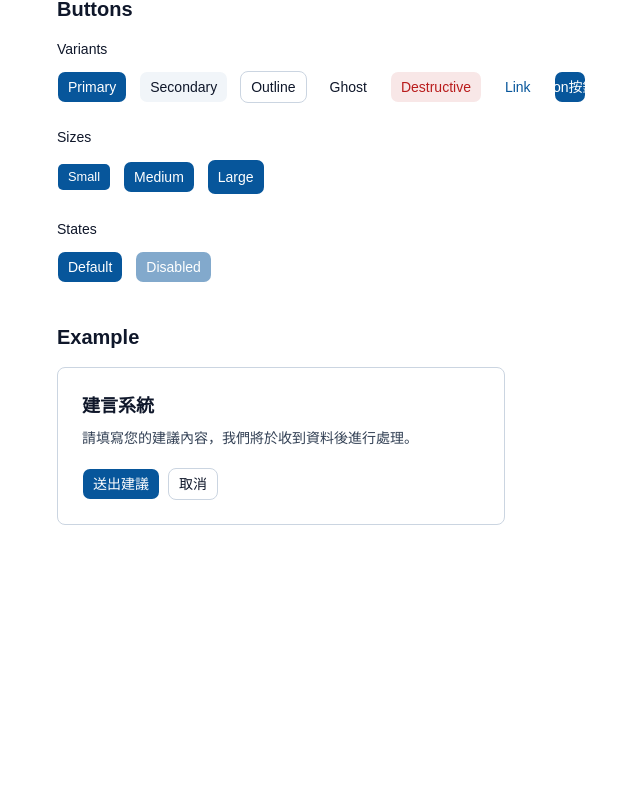
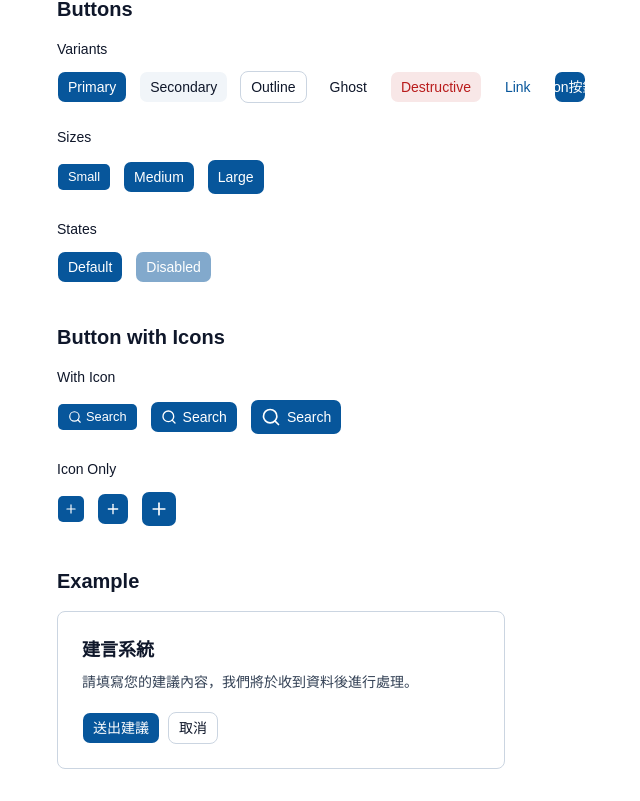
Before and after one commit to sufyspace/ui-kit-a11y, a React (Vite) app: page / in a window 1280 px wide. Shown: the part 853-1654 px from the top of the page, without its empty margins (71-711 px from the left). Before the commit the page ends 1410 px from the top, so only its background shows below. Built offline with nearby package versions, Linux system fonts and the light colour scheme.

Commit message:
feat: add button icon support
Co-authored-by: joyceSu0601 <96661711+joyceSu0601@users.noreply.github.com>

```diff
--- a/src/App.tsx
+++ b/src/App.tsx
@@ -1,4 +1,5 @@
 import { Button } from "@/components/ui/button"
+import { Search, Plus } from "lucide-react"
 
 const colors = [
     {
@@ -157,6 +158,51 @@ function App() {
                 </section>
 
                 <section>
+                    <h2 className="mb-4 text-xl font-semibold">Button with Icons</h2>
+
+                    <div className="space-y-6">
+                        <div>
+                            <h3 className="mb-3 text-sm font-medium">With Icon</h3>
+
+                            <div className="flex flex-wrap items-center gap-3">
+                                <Button size="sm">
+                                    <Search />
+                                    Search
+                                </Button>
+
+                                <Button size="md">
+                                    <Search />
+                                    Search
+                                </Button>
+
+                                <Button size="lg">
+                                    <Search />
+                                    Search
+                                </Button>
+                            </div>
+                        </div>
+
+                        <div>
+                            <h3 className="mb-3 text-sm font-medium">Icon Only</h3>
+
+                            <div className="flex flex-wrap items-center gap-3">
+                                <Button size="icon-sm" aria-label="新增">
+                                    <Plus />
+                                </Button>
+
+                                <Button size="icon-md" aria-label="新增">
+                                    <Plus />
+                                </Button>
+
+                                <Button size="icon-lg" aria-label="新增">
+                                    <Plus />
+                                </Button>
+                            </div>
+                        </div>
+                    </div>
+                </section>
+
+                <section>
                     <h2 className="mb-4 text-xl font-semibold">Example</h2>
 
                     <div className="max-w-md rounded-lg border bg-card p-6 text-card-foreground">
--- a/src/components/ui/button.tsx
+++ b/src/components/ui/button.tsx
@@ -27,7 +27,6 @@ const buttonVariants = cva(
 
       "[&_svg]:pointer-events-none",
       "[&_svg]:shrink-0",
-      "[&_svg:not([class*='size-'])]:size-4",
     ],
     {
       variants: {
@@ -56,19 +55,19 @@ const buttonVariants = cva(
               "h-7 gap-1 rounded-[min(var(--radius-md),12px)] px-2.5 text-[0.8rem] has-data-[icon=inline-end]:pr-1.5 has-data-[icon=inline-start]:pl-1.5 [&_svg:not([class*='size-'])]:size-3.5",
 
           md:
-              "h-8 gap-1.5 px-2.5 has-data-[icon=inline-end]:pr-2 has-data-[icon=inline-start]:pl-2",
+              "h-8 gap-1.5 px-2.5 has-data-[icon=inline-end]:pr-2 has-data-[icon=inline-start]:pl-2 [&_svg:not([class*='size-'])]:size-4",
 
           lg:
-              "h-9 gap-1.5 px-2.5 has-data-[icon=inline-end]:pr-2 has-data-[icon=inline-start]:pl-2",
+              "h-9 gap-1.5 px-2.5 has-data-[icon=inline-end]:pr-2 has-data-[icon=inline-start]:pl-2 [&_svg:not([class*='size-'])]:size-5",
 
           "icon-sm":
               "size-7 rounded-[min(var(--radius-md),12px)] [&_svg:not([class*='size-'])]:size-3.5",
 
           "icon-md":
-              "size-8",
+              "size-8 [&_svg:not([class*='size-'])]:size-4",
 
           "icon-lg":
-              "size-9",
+              "size-9 [&_svg:not([class*='size-'])]:size-5",
         },
       },
 
```
